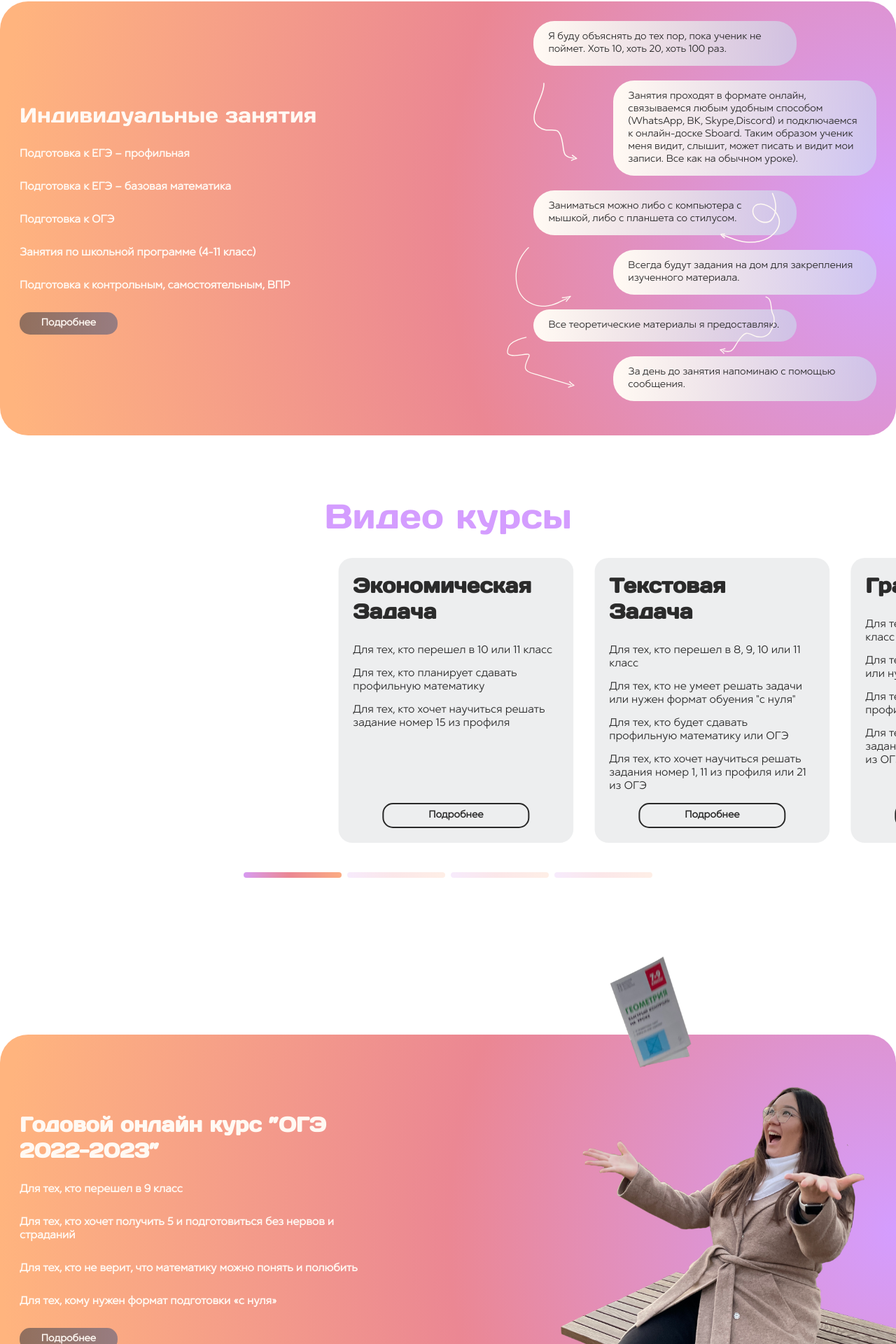
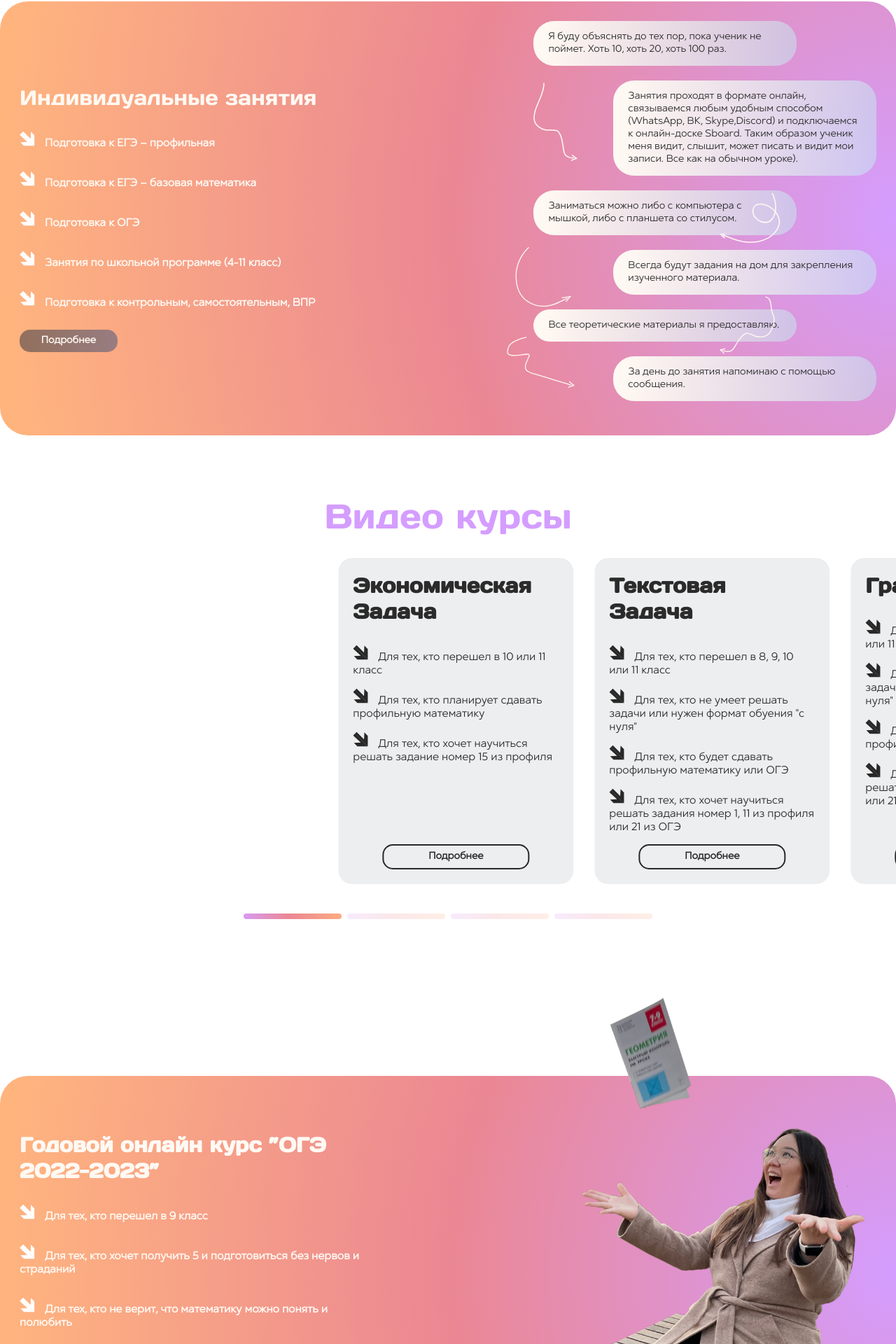
Before and after one commit to DaniilRalf/vlasmatica-FRONTEND, a React (Create React App) app: page /main in a window 1280 px wide. Shown: the part 1830-3750 px from the top of the page at 70% size. Built offline with nearby package versions, Linux system fonts and the light colour scheme.

Commit message:
add arrow icon

```diff
--- /dev/null
+++ b/src/UI/Arrow.module.scss
@@ -0,0 +1,5 @@
+@import '../assets/css/index.scss';
+
+.arrow{
+   margin-right: 10px;
+}
--- /dev/null
+++ b/src/UI/Arrow.tsx
@@ -0,0 +1,24 @@
+import style from './Arrow.module.scss'
+import '../assets/css/index.scss'
+
+
+
+interface ArrowProps{
+    color: string
+}
+
+function Arrow({ color }: ArrowProps){
+
+    return(
+        <span className={style.arrow}>
+            <svg width="22" height="23" viewBox="0 0 22 23" fill="none" xmlns="http://www.w3.org/2000/svg">
+            <path d="M6.16864 22.2014H21.1545L2.74523 4.11819L0.171387 6.69213L11.0963 16.8162L1.24961 17.2824L6.16864 22.2014Z"
+                fill={color}/>
+            <path d="M21.1061 22.2501L21.1061 7.26418L16.1871 2.34514L15.6723 12.2404L5.14782 1.71594L3.34132 3.52244L2.57391 4.28985L21.1061 22.2501Z"
+                fill={color}/>
+            </svg>
+        </span>
+    )
+}
+
+export default Arrow;
--- a/src/components/landing/Personal/Personal.tsx
+++ b/src/components/landing/Personal/Personal.tsx
@@ -1,6 +1,7 @@
 import style from './Personal.module.scss';
 import '../../../assets/css/index.scss';
 import Button from '../../../UI/Button';
+import Arrow from '../../../UI/Arrow';
 
 import arrow_1 from '../../../assets/img/arrow_1.svg';
 import arrow_2 from '../../../assets/img/arrow_2.svg';
@@ -48,19 +49,19 @@ function Personal(){
                     <div className={style.personal_box__list}>
                         <h1 className={'fonts_onedays_40_white'}>Индивидуальные занятия</h1>
                         <p className={style.personal_box__list_item + ' fonts_steppe_20_white'}>
-                            Подготовка к ЕГЭ – профильная
+                           <Arrow color={'white'}></Arrow> Подготовка к ЕГЭ – профильная
                         </p>
                         <p className={style.personal_box__list_item + ' fonts_steppe_20_white'}>
-                            Подготовка к ЕГЭ – базовая математика
+                            <Arrow color={'white'}></Arrow> Подготовка к ЕГЭ – базовая математика
                         </p>
                         <p className={style.personal_box__list_item + ' fonts_steppe_20_white'}>
-                            Подготовка к ОГЭ
+                            <Arrow color={'white'}></Arrow> Подготовка к ОГЭ
                         </p>
                         <p className={style.personal_box__list_item + ' fonts_steppe_20_white'}>
-                            Занятия по школьной программе (4-11 класс)
+                            <Arrow color={'white'}></Arrow> Занятия по школьной программе (4-11 класс)
                         </p>
                         <p className={style.personal_box__list_item + ' fonts_steppe_20_white'}>
-                            Подготовка к контрольным, самостоятельным, ВПР
+                            <Arrow color={'white'}></Arrow> Подготовка к контрольным, самостоятельным, ВПР
                         </p>
 
                         <Button
--- a/src/components/landing/VideoCourses/VideoCourses.tsx
+++ b/src/components/landing/VideoCourses/VideoCourses.tsx
@@ -7,6 +7,7 @@ import { Swiper, SwiperSlide } from "swiper/react";
 import "swiper/css";
 import "swiper/css/pagination";
 import Button from '../../../UI/Button';
+import Arrow from '../../../UI/Arrow';
 
 import economicalCourse from '../_courses-detalization/economical.json'
 import textCourse from '../_courses-detalization/text.json'
@@ -17,6 +18,7 @@ import {useDispatch} from "react-redux";
 import { setActive, setBody } from '../../../store/slices/Modal_Slice';
 
 import { motion } from 'framer-motion';
+
 
 
 const animationMain = {
@@ -69,13 +71,13 @@ function VideoCourses(){
                             <div>
                                 <h1 className={'fonts_onedays_40_black'}>Экономическая Задача </h1>
                                 <p className={'fonts_steppe_20_black'}>
-                                    Для тех, кто перешел в 10 или 11 класс
+                                    <Arrow color={'rgb(40, 40, 40)'}></Arrow> Для тех, кто перешел в 10 или 11 класс
                                 </p>
                                 <p className={'fonts_steppe_20_black'}>
-                                    Для тех, кто планирует сдавать профильную математику
+                                    <Arrow color={'rgb(40, 40, 40)'}></Arrow> Для тех, кто планирует сдавать профильную математику
                                 </p>
                                 <p className={'fonts_steppe_20_black'}>
-                                    Для тех, кто хочет научиться решать задание номер 15 из профиля
+                                    <Arrow color={'rgb(40, 40, 40)'}></Arrow> Для тех, кто хочет научиться решать задание номер 15 из профиля
                                 </p>
                             </div>
                             <div>
@@ -92,16 +94,16 @@ function VideoCourses(){
                             <div>
                                 <h1 className={'fonts_onedays_40_black'}>Текстовая Задача </h1>
                                 <p className={'fonts_steppe_20_black'}>
-                                    Для тех, кто перешел в 8, 9, 10 или 11 класс
+                                    <Arrow color={'rgb(40, 40, 40)'}></Arrow> Для тех, кто перешел в 8, 9, 10 или 11 класс
                                 </p>
                                 <p className={'fonts_steppe_20_black'}>
-                                    Для тех, кто не умеет решать задачи или нужен формат обуения "с нуля"
+                                    <Arrow color={'rgb(40, 40, 40)'}></Arrow> Для тех, кто не умеет решать задачи или нужен формат обуения "с нуля"
                                 </p>
                                 <p className={'fonts_steppe_20_black'}>
-                                    Для тех, кто будет сдавать профильную математику или ОГЭ
+                                    <Arrow color={'rgb(40, 40, 40)'}></Arrow> Для тех, кто будет сдавать профильную математику или ОГЭ
                                 </p>
                                 <p className={'fonts_steppe_20_black'}>
-                                    Для тех, кто хочет научиться решать задания номер 1, 11 из профиля или 21 из ОГЭ
+                                    <Arrow color={'rgb(40, 40, 40)'}></Arrow> Для тех, кто хочет научиться решать задания номер 1, 11 из профиля или 21 из ОГЭ
                                 </p>
                             </div>
                             <div>
@@ -118,16 +120,16 @@ function VideoCourses(){
                             <div>
                                 <h1 className={'fonts_onedays_40_black'}>Графика</h1>
                                 <p className={'fonts_steppe_20_black'}>
-                                    Для тех, кто перешел в 8, 9, 10 или 11 класс
+                                    <Arrow color={'rgb(40, 40, 40)'}></Arrow> Для тех, кто перешел в 8, 9, 10 или 11 класс
                                 </p>
                                 <p className={'fonts_steppe_20_black'}>
-                                    Для тех, кто не умеет решать задачи или нужен формат обуения "с нуля"
+                                    <Arrow color={'rgb(40, 40, 40)'}></Arrow> Для тех, кто не умеет решать задачи или нужен формат обуения "с нуля"
                                 </p>
                                 <p className={'fonts_steppe_20_black'}>
-                                    Для тех, кто будет сдавать профильную математику или ОГЭ
+                                    <Arrow color={'rgb(40, 40, 40)'}></Arrow> Для тех, кто будет сдавать профильную математику или ОГЭ
                                 </p>
                                 <p className={'fonts_steppe_20_black'}>
-                                    Для тех, кто хочет научиться решать задания номер 1, 11 из профиля или 21 из ОГЭ
+                                    <Arrow color={'rgb(40, 40, 40)'}></Arrow> Для тех, кто хочет научиться решать задания номер 1, 11 из профиля или 21 из ОГЭ
                                 </p>
                             </div>
                             <div>
@@ -144,16 +146,16 @@ function VideoCourses(){
                             <div>
                                 <h1 className={'fonts_onedays_40_black'}>Вероятность </h1>
                                 <p className={'fonts_steppe_20_black'}>
-                                    Для тех, кто перешел в 8, 9, 10 или 11 класс
+                                    <Arrow color={'rgb(40, 40, 40)'}></Arrow> Для тех, кто перешел в 8, 9, 10 или 11 класс
                                 </p>
                                 <p className={'fonts_steppe_20_black'}>
-                                    Для тех, кто не умеет решать задачи или нужен формат обуения "с нуля"
+                                    <Arrow color={'rgb(40, 40, 40)'}></Arrow> Для тех, кто не умеет решать задачи или нужен формат обуения "с нуля"
                                 </p>
                                 <p className={'fonts_steppe_20_black'}>
-                                    Для тех, кто будет сдавать профильную математику или ОГЭ
+                                    <Arrow color={'rgb(40, 40, 40)'}></Arrow> Для тех, кто будет сдавать профильную математику или ОГЭ
                                 </p>
                                 <p className={'fonts_steppe_20_black'}>
-                                    Для тех, кто хочет научиться решать задания номер 1, 11 из профиля или 21 из ОГЭ
+                                    <Arrow color={'rgb(40, 40, 40)'}></Arrow> Для тех, кто хочет научиться решать задания номер 1, 11 из профиля или 21 из ОГЭ
                                 </p>
                             </div>
                             <div>
--- a/src/components/landing/Year-course/Year.tsx
+++ b/src/components/landing/Year-course/Year.tsx
@@ -1,6 +1,7 @@
 import style from './Year.module.scss';
 import '../../../assets/css/index.scss';
 import Button from '../../../UI/Button';
+import Arrow from '../../../UI/Arrow';
 
 import arynaPhoto from '../../../assets/img/photo_2.png';
 import yearCourse from '../_courses-detalization/year.json';
@@ -11,7 +12,6 @@ import { setActive, setBody } from '../../../store/slices/Modal_Slice';
 
 
 function Year(){
-
     // OPEN-MODAL================================
         let dispatch = useDispatch();
         let newModal = () => {
@@ -31,16 +31,16 @@ function Year(){
                     <h1 className={'fonts_onedays_40_white'}>Годовой онлайн курс ”ОГЭ 2022-2023”</h1>
                         <div>
                             <p className={style.year_box__text_item + ' fonts_steppe_20_white'}>
-                                Для тех, кто перешел в 9 класс
+                                <Arrow color={'white'}></Arrow> Для тех, кто перешел в 9 класс
                             </p>
                             <p className={style.year_box__text_item + ' fonts_steppe_20_white'}>
-                                Для тех, кто хочет получить 5 и подготовиться без нервов и страданий
+                                <Arrow color={'white'}></Arrow> Для тех, кто хочет получить 5 и подготовиться без нервов и страданий
                             </p>
                             <p className={style.year_box__text_item + ' fonts_steppe_20_white'}>
-                                Для тех, кто не верит, что математику можно понять и полюбить
+                                <Arrow color={'white'}></Arrow> Для тех, кто не верит, что математику можно понять и полюбить
                             </p>
                             <p className={style.year_box__text_item + ' fonts_steppe_20_white'}>
-                                Для тех, кому нужен формат подготовки «c нуля»
+                                <Arrow color={'white'}></Arrow> Для тех, кому нужен формат подготовки «c нуля»
                             </p>
                         </div>
                         <Button
```
Also changed, not shown: src/assets/img/arrow.svg (added).
